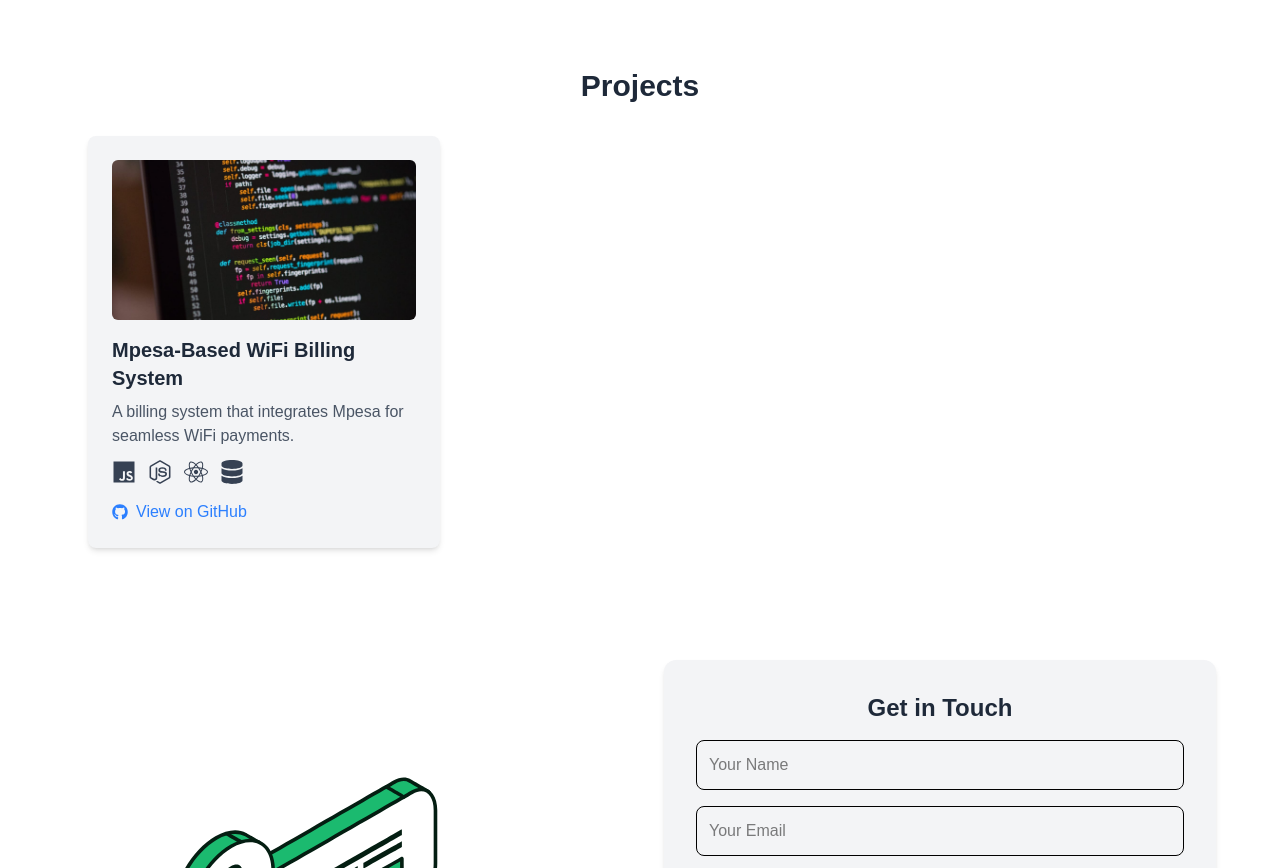
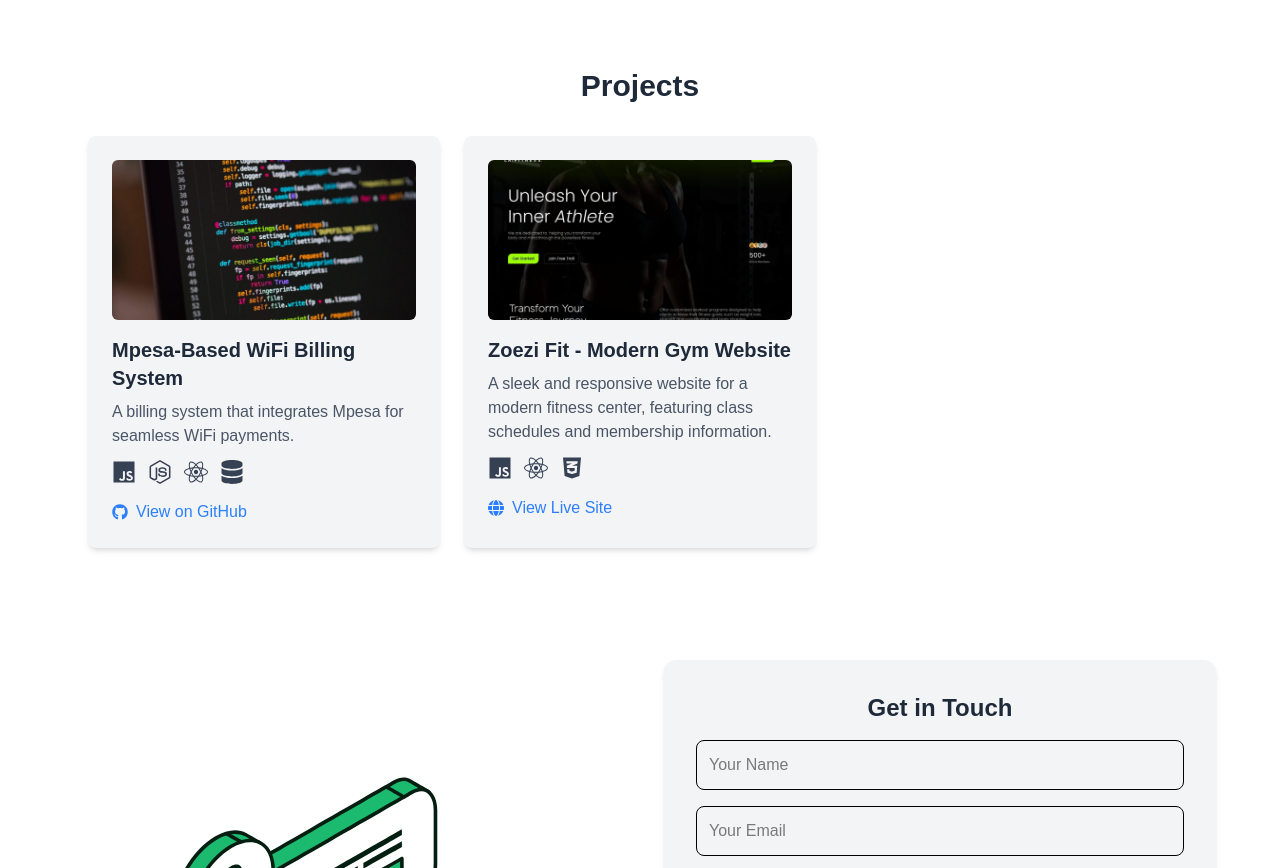
Before and after one commit to Nigiddy/my_portfolio, a Next.js app: page / in a window 1280 px wide. Shown: the part 1580-2448 px from the top of the page. Built offline with nearby package versions, Linux system fonts and the light colour scheme.

Commit message:
Added a new project

```diff
--- a/src/components/Projects.jsx
+++ b/src/components/Projects.jsx
@@ -1,4 +1,5 @@
-import { FaGithub, FaJs, FaNodeJs, FaReact, FaPython, FaAws, FaDatabase } from "react-icons/fa";
+import { FaGithub, FaJs, FaNodeJs, FaReact, FaPython, FaAws, FaCss3Alt, FaDatabase } from "react-icons/fa";
+import { FaGlobe } from "react-icons/fa6";
 import Image from "next/image";
 
 const projects = [
@@ -7,7 +8,16 @@
     description: "A billing system that integrates Mpesa for seamless WiFi payments.",
     techStack: [FaJs, FaNodeJs, FaReact, FaDatabase],
     image: "/images/mpesa-wifi.jpg",
-  repoLink: "https://github.com/Nigiddy/Mpesa_Based-WiFi-Billing-System"
+    repoLink: "https://github.com/Nigiddy/Mpesa_Based-WiFi-Billing-System",
+    isDeployed: false
+  },
+  {
+    title: "Zoezi Fit - Modern Gym Website",
+    description: "A sleek and responsive website for a modern fitness center, featuring class schedules and membership information.",
+    techStack: [FaJs, FaReact, FaCss3Alt],
+    image: "/images/zoeziFit.jpg",
+    repoLink: "https://zoezi-fit.vercel.app/",
+    isDeployed: true
   },
   // Template for adding future projects
 ];
@@ -42,7 +52,15 @@
                 ))}
               </div>
               <div className="mt-4 flex items-center gap-2 text-blue-500 dark:text-blue-400 font-medium">
+                {project.isDeployed ? (
+                  <>
+                    <FaGlobe /> <span>View Live Site</span>
+                  </>
+                ) : (
+                  <>
                     <FaGithub /> <span>View on GitHub</span>
+                  </>
+                )}
               </div>
             </a>
           ))}
```
Also changed, not shown: public/images/zoeziFit.jpg (added). Lines whose indentation alone changed are shown as unchanged.
